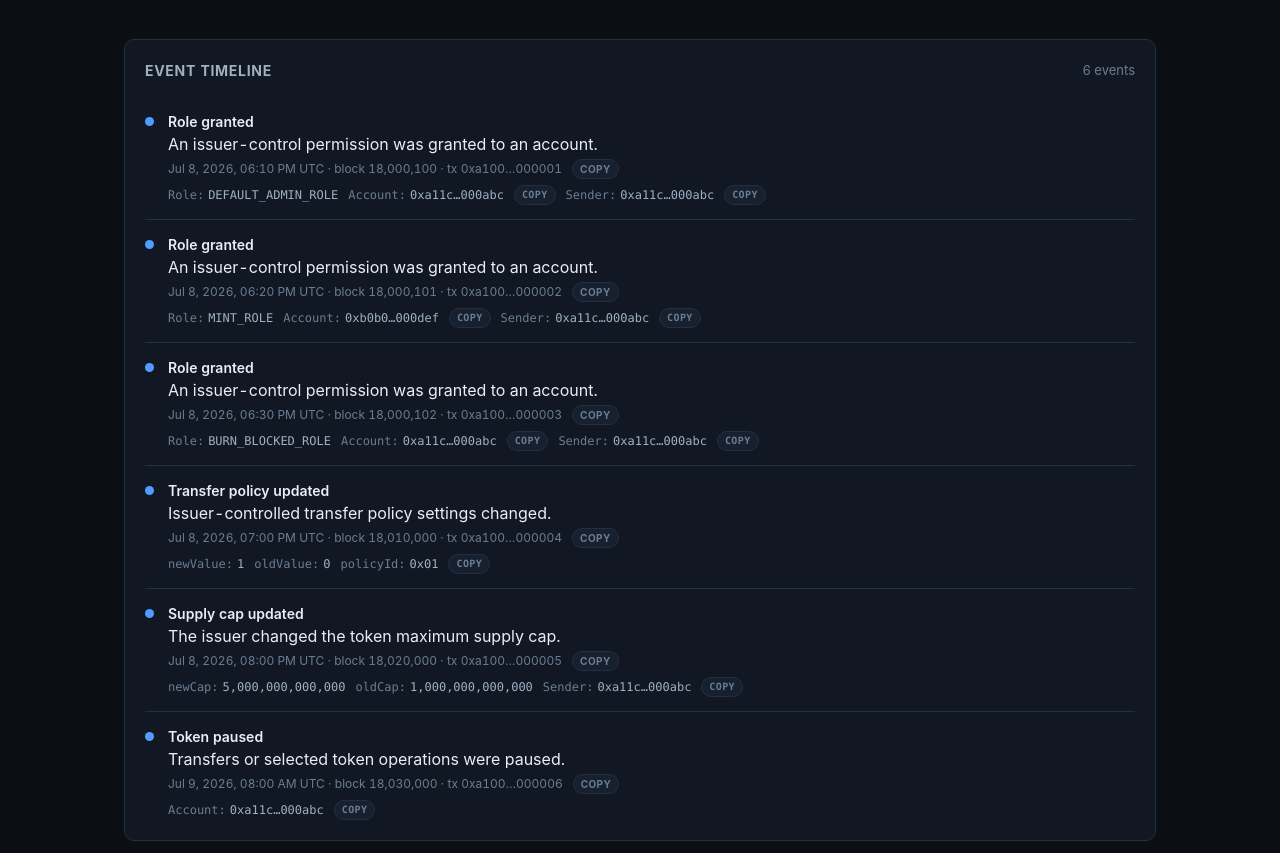
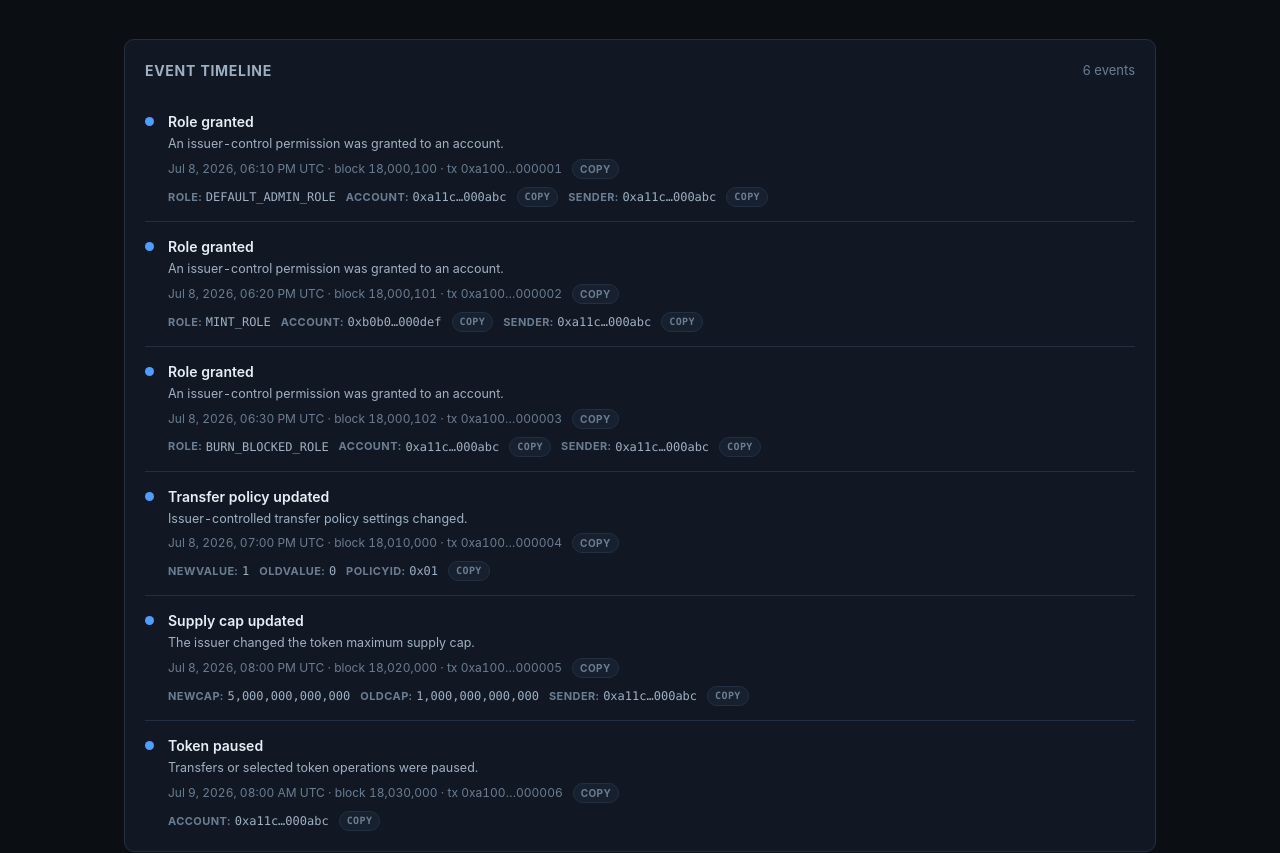
Before and after one commit to Anton-dot911/b20-watcher, a Next.js app: page /tokens/0xb200000000000000000000000000000000000001 in a window 1280 px wide. Shown: the part 1900-2753 px from the top of the page. Built offline with nearby package versions, Linux system fonts and the light colour scheme.

Commit message:
feat: improve event timeline presentation

```diff
--- a/app/tokens/[address]/page.module.css
+++ b/app/tokens/[address]/page.module.css
@@ -453,10 +453,16 @@
   font-size: 14px;
 }
 
+.eventDescription {
+  color: var(--text-dim);
+  font-size: 12.5px;
+  margin-top: 3px;
+}
+
 .eventMeta {
   font-size: 12px;
   color: var(--text-faint);
-  margin-top: 3px;
+  margin-top: 5px;
   overflow-wrap: anywhere;
   word-break: break-word;
 }
@@ -469,7 +475,7 @@
   font-family: var(--mono);
   font-size: 12px;
   color: var(--text-dim);
-  margin-top: 6px;
+  margin-top: 8px;
   white-space: normal;
   overflow-wrap: anywhere;
   word-break: break-word;
@@ -484,6 +490,11 @@
 
 .argKey {
   color: var(--text-faint);
+  font-family: var(--font);
+  font-size: 11px;
+  font-weight: 700;
+  text-transform: uppercase;
+  letter-spacing: 0.04em;
 }
 
 .copyValue {
```
